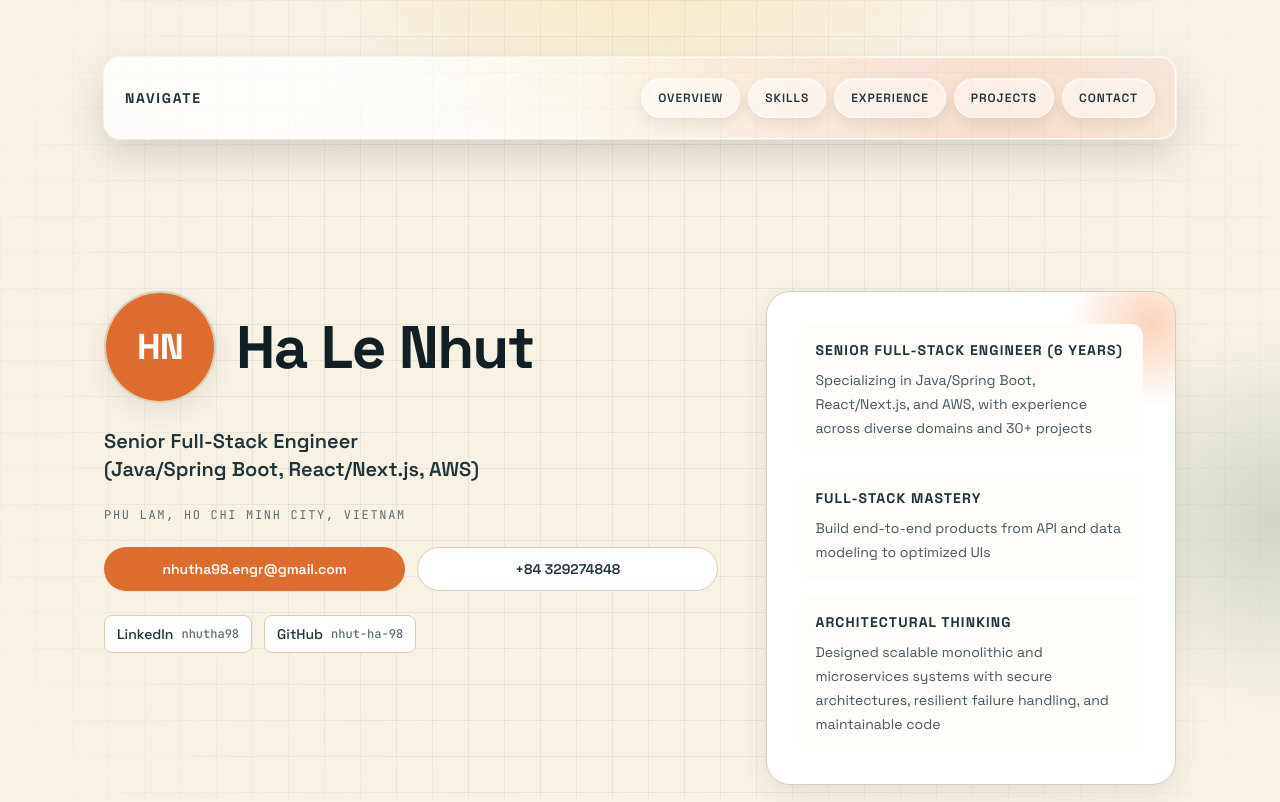
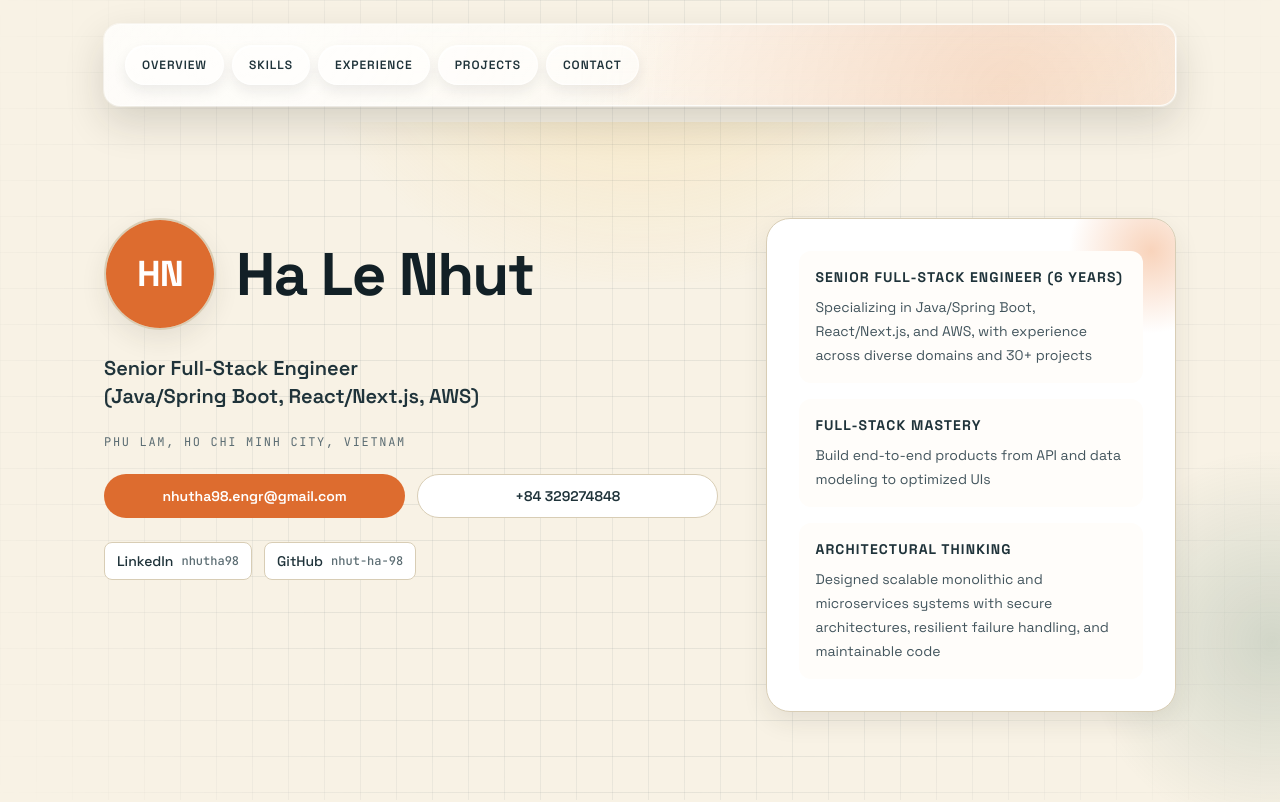
Before and after one commit to nhut-ha-98/nhutha-portfolio, a Next.js app: page / in a window 1280 px wide. Shown: the top 802 px of the page. Built offline with nearby package versions, Linux system fonts and the light colour scheme.

Commit message:
feat: update PageHeader and SectionContainer for improved sticky header functionality and layout adjustments

```diff
--- a/components/headless/PageHeader.tsx
+++ b/components/headless/PageHeader.tsx
@@ -5,7 +5,7 @@ import { SectionContainer } from "@/components/ui/SectionContainer";
 import { pageNavigation } from "@/data/data";
 import { useEffect, useRef, useState } from "react";
 
-const STICKY_OFFSET_PX = 0;
+const STICKY_TOP_OFFSET_PX = 8;
 
 export function PageHeader() {
   const sentinelRef = useRef<HTMLDivElement | null>(null);
@@ -25,7 +25,7 @@ export function PageHeader() {
       {
         root: null,
         threshold: 0,
-        rootMargin: `-${STICKY_OFFSET_PX}px 0px 0px 0px`,
+        rootMargin: `-${STICKY_TOP_OFFSET_PX}px 0px 0px 0px`,
       },
     );
 
@@ -38,9 +38,9 @@ export function PageHeader() {
 
   return (
     <>
-      <div ref={sentinelRef} aria-hidden="true" className="h-px w-full" />
-      <header className="sticky top-0 z-50">
-        <SectionContainer spacing="default">
+      <div ref={sentinelRef} aria-hidden="true" className="h-2 w-full" />
+      <header className="sticky top-2 z-50">
+        <SectionContainer spacing="header">
           <PageHeaderView
             title={pageNavigation.title}
             navItems={pageNavigation.items}
--- a/components/headless/PortfolioLanding.tsx
+++ b/components/headless/PortfolioLanding.tsx
@@ -8,13 +8,15 @@ import { LandingScaffold } from "@/components/ui/LandingScaffold";
 
 export function PortfolioLanding() {
   return (
+    <>
+      <PageHeader />
       <LandingScaffold>
-      <PageHeader />
         <HeroSection />
         <SkillsSection />
         <ExperienceSection />
         <ProjectsSection />
         <ContactSection />
       </LandingScaffold>
+    </>
   );
 }
--- a/components/ui/PageHeaderView.tsx
+++ b/components/ui/PageHeaderView.tsx
@@ -23,9 +23,9 @@ export function PageHeaderView({
       }`}
     >
       <div className="flex flex-wrap items-center justify-between gap-3">
-        <h2 className="relative text-sm font-bold uppercase tracking-[0.12em] text-[var(--ink-soft)]">
+        {/* <h2 className="relative text-sm font-bold uppercase tracking-[0.12em] text-[var(--ink-soft)]">
           {title}
-        </h2>
+        </h2> */}
         <nav aria-label="Page sections" className="relative">
           <ul className="flex flex-wrap justify-end gap-2">
             {navItems.map((item) => (
--- a/components/ui/SectionContainer.tsx
+++ b/components/ui/SectionContainer.tsx
@@ -2,7 +2,7 @@ import type { PropsWithChildren } from "react";
 
 interface SectionContainerProps extends PropsWithChildren {
   id?: string;
-  spacing?: "hero" | "default";
+  spacing?: "hero" | "default" | "header";
   sticky?: boolean;
 }
 
@@ -12,6 +12,7 @@ const spacingMap: Record<
 > = {
   hero: "py-14 sm:py-18 lg:py-24",
   default: "py-10 sm:py-12 lg:py-14",
+  header: "py-2 sm:py-3 lg:py-4",
 };
 
 export function SectionContainer({
```
Lines whose indentation alone changed are shown as unchanged.
